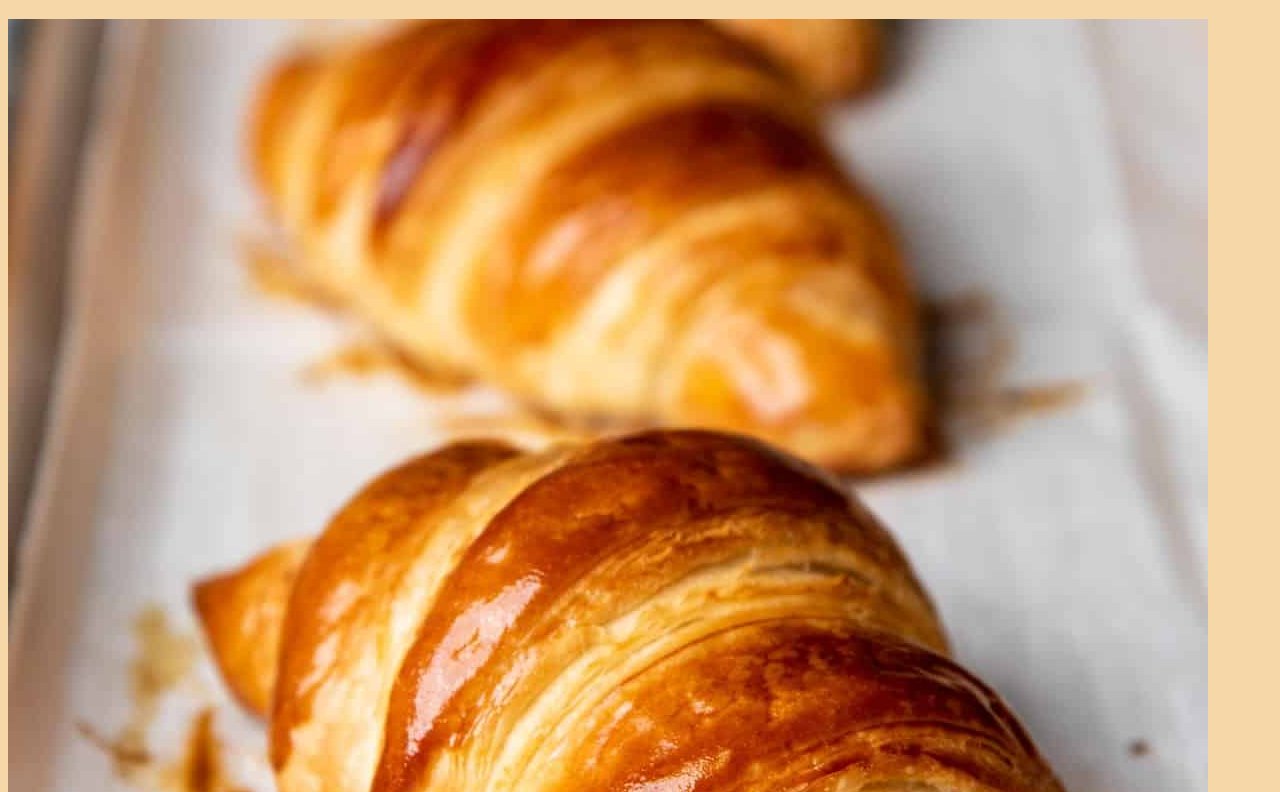
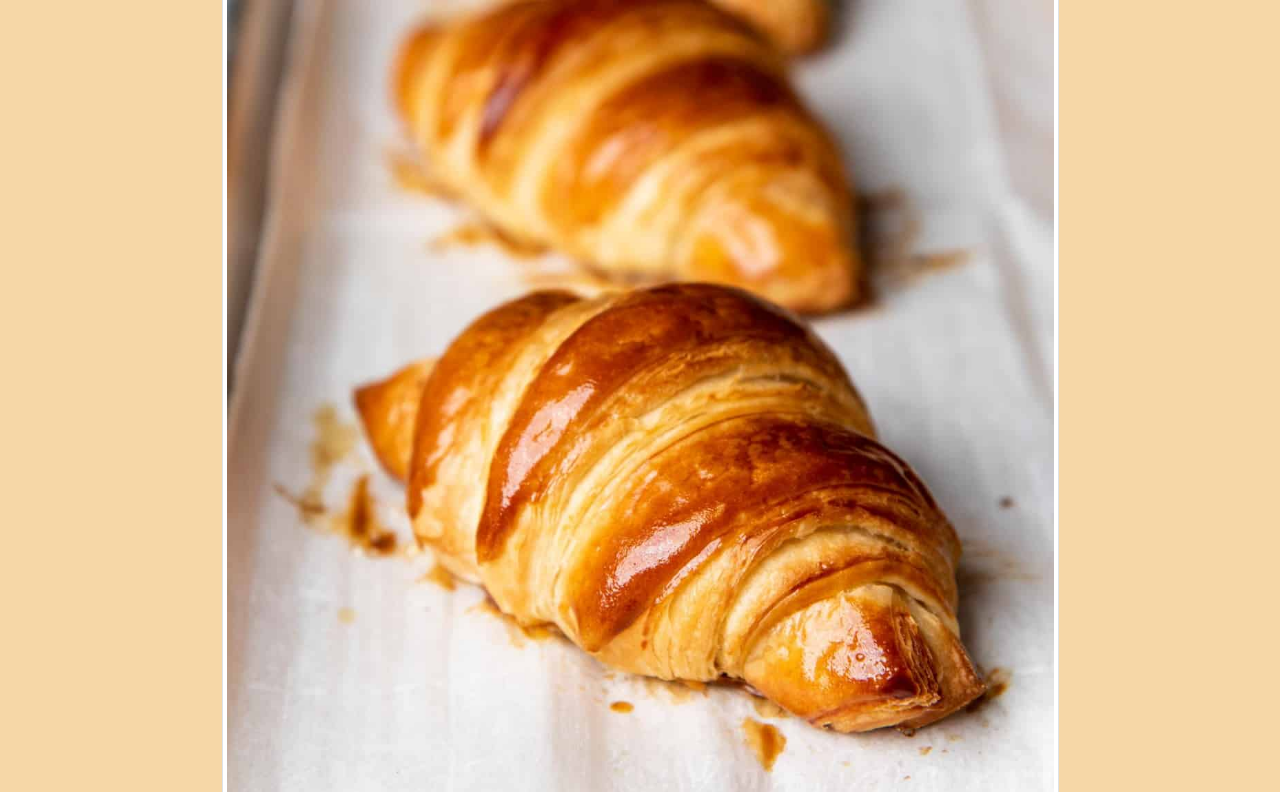
Before and after one commit to rarahata/croissant, a plain HTML site: page photo.html in a window 1280 px wide. Shown: the part 81-873 px from the top of the page. Drawn offline with nearby package versions, Linux system fonts and the light colour scheme.

Commit message:
add container div

```diff
--- a/photo.html
+++ b/photo.html
@@ -4,15 +4,16 @@
   <meta charset="UTF-8">
   <meta http-equiv="X-UA-Compatible" content="IE=edge">
   <meta name="viewport" content="width=device-width, initial-scale=1.0">
-  <link rel="stylesheet" href="/src/style.css">
+  <link href="https://cdn.jsdelivr.net/npm/bootstrap@5.1.3/dist/css/bootstrap.min.css" rel="stylesheet" integrity="sha384-1BmE4kWBq78iYhFldvKuhfTAU6auU8tT94WrHftjDbrCEXSU1oBoqyl2QvZ6jIW3" crossorigin="anonymous">
   <link rel="stylesheet" href="/src/style.css">
   <title>Document</title>
 </head>
 <body>
+  <div class="container">
   <h1>A picture of croissant</h1>
-  <img src="/img/croissant.jpg" alt="croissant">
+  <img src="/img/croissant.jpg" alt="croissant" class="img-fluid w-75 rounded d-block m-auto img-thumbnail">
   <a href="/">Home</a>
   <a href="/contact.html">Contact</a>
-
+</div>
 </body>
 </html>
```
